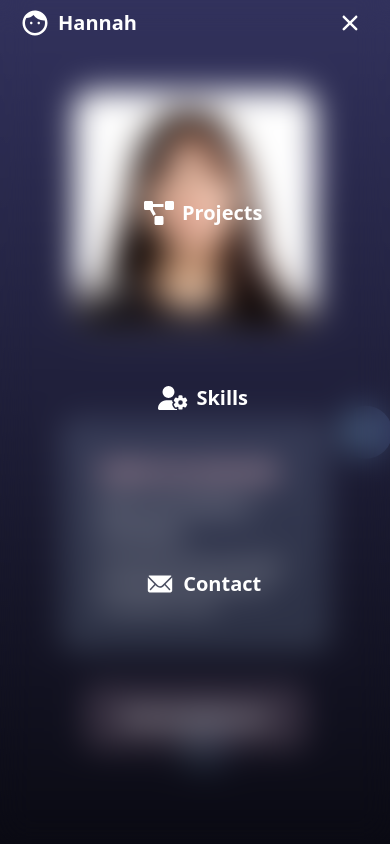
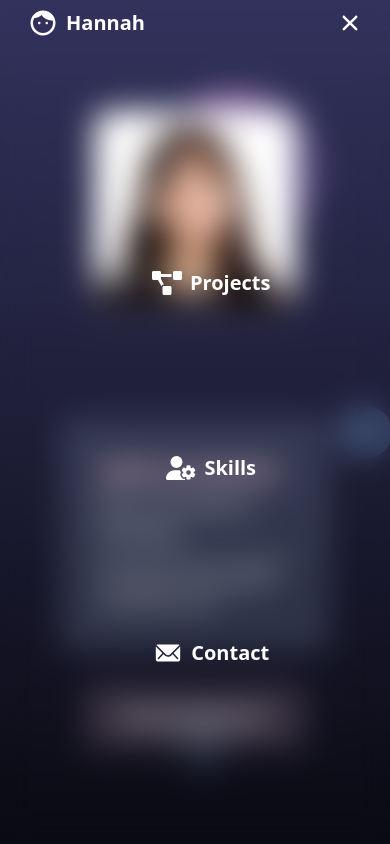
Before and after one commit to hannah01-20/portfolio, a React (Vite) app: page / in a window 390 px wide. Both pictures are taken after a click on the icon 355 px from the left and 23 px from the top of the page. Shown: the top 844 px of the page. Built offline with nearby package versions, Linux system fonts and the light colour scheme.

Commit message:
navbar transition in mobile

```diff
--- a/src/components/Header.tsx
+++ b/src/components/Header.tsx
@@ -5,7 +5,7 @@ function Header(){
     return (
         <header className="h-dvh overflow-hidden" id="home">
             <div className="w-full h-full bg-gradient-to-b from-white/0 to-black/80 ">
-                <div className="flex flex-col-reverse lg:flex-row lg:p-20 justify-center items-center h-full">
+                <div className=" flex flex-col-reverse lg:flex-row lg:p-20 justify-center items-center h-full">
                     <div className="h-1/2 w-full md:w-auto lg:h-full flex flex-col items-center md:items-start md:justify-center gap-10">
                         <div className="p-8 rounded-md bg-blue-200/15  text-white w-2/3 grid gap-2 backdrop-blur-lg border border-blue-200 hover:bg-blue-200/50 transition ease-in duration-200 hover:translate-x-2 active:translate-x-2 active:bg-blue-200/50">
                             <h1 className="text-xl md:text-3xl font-bold text-rose-200"><u>Hello! I'm Hannah</u>,</h1>
@@ -15,7 +15,7 @@ function Header(){
                         <a href={resume} download="hannah_florano_resume" target="_blank"><button className="bg-pink-200/15 backdrop-blur-sm border border-pink-200 text-white py-4 px-8 rounded-md font-bold transition ease-in duration-200 hover:bg-pink-200/50 hover:translate-x-2 active:bg-pink-200/50 active:translate-x-2">Download Resume</button></a>
                     </div>
                     <div className="h-1/2 lg:h-full flex justify-center items-center">
-                        <img src={hannah} alt="hannah's picture" className="w-60 md:w-80 rounded-2xl shadow shadow-white transition ease-in duration-200 hover:shadow-2xl hover:-translate-y-2 active:shadow-2xl active:-translate-y-2" />
+                        <img src={hannah} alt="hannah's picture" className="w-50 md:w-80 rounded-2xl shadow shadow-white transition ease-in duration-200 hover:shadow-2xl hover:-translate-y-2 active:shadow-2xl active:-translate-y-2" />
                     </div>
                 </div>
             </div>
--- a/src/components/ui/NavItem.tsx
+++ b/src/components/ui/NavItem.tsx
@@ -8,7 +8,7 @@ interface Props {
 
 function NavItem({link, Logo, text}: Props){
     return(
-        <a href={link} className="py-2 md:py-4 md:px-8 hover:bg-pink-200/15 hover:shadow-2xl shadow-pink-200 transition ease-in-out duration-300">
+        <a href={link} className="p-2 md:py-4 md:px-8 hover:bg-pink-200/15 hover:shadow-2xl active:bg-pink-200/15 active:shadow-2xl shadow-pink-200 transition ease-in-out duration-200">
             <div className="text-xl text-white flex justify-center items-center gap-2">
                 <Logo color="white" size={30} />
                 <p className="font-bold">{text}</p>
--- a/src/components/ui/Navbar.tsx
+++ b/src/components/ui/Navbar.tsx
@@ -15,7 +15,7 @@ function Navbar(){
         setOpen(e=>!e);
     }
     return(
-        <nav className={`fixed top-0 z-[999] w-full backdrop-blur-lg shadow-sm overflow-hidden transition ease-in duration-300 ${isOpen && "h-full" }`} >
+        <nav className={`fixed top-0 z-[999] w-full backdrop-blur-lg shadow-sm transition ease-in duration-300 ${isOpen && "h-full" }`} >
             {isMobile() ? (
                 <>
                     <div className="w-full flex items-center justify-between px-5">
@@ -26,7 +26,7 @@ function Navbar(){
                     </div>
 
                     {isOpen &&
-                        <div className="w-full h-full p-36 grid" onClick={handleDropDown}>
+                        <div className="w-full h-full p-36 grid items-center" onClick={handleDropDown}>
                             <NavItem link="#projects" Logo={FaProjectDiagram} text="Projects"/>
                             <NavItem link="#skills" Logo={FaUserGear} text="Skills"/>
                             <NavItem link="#contact" Logo={IoIosMail} text="Contact"/>
```
